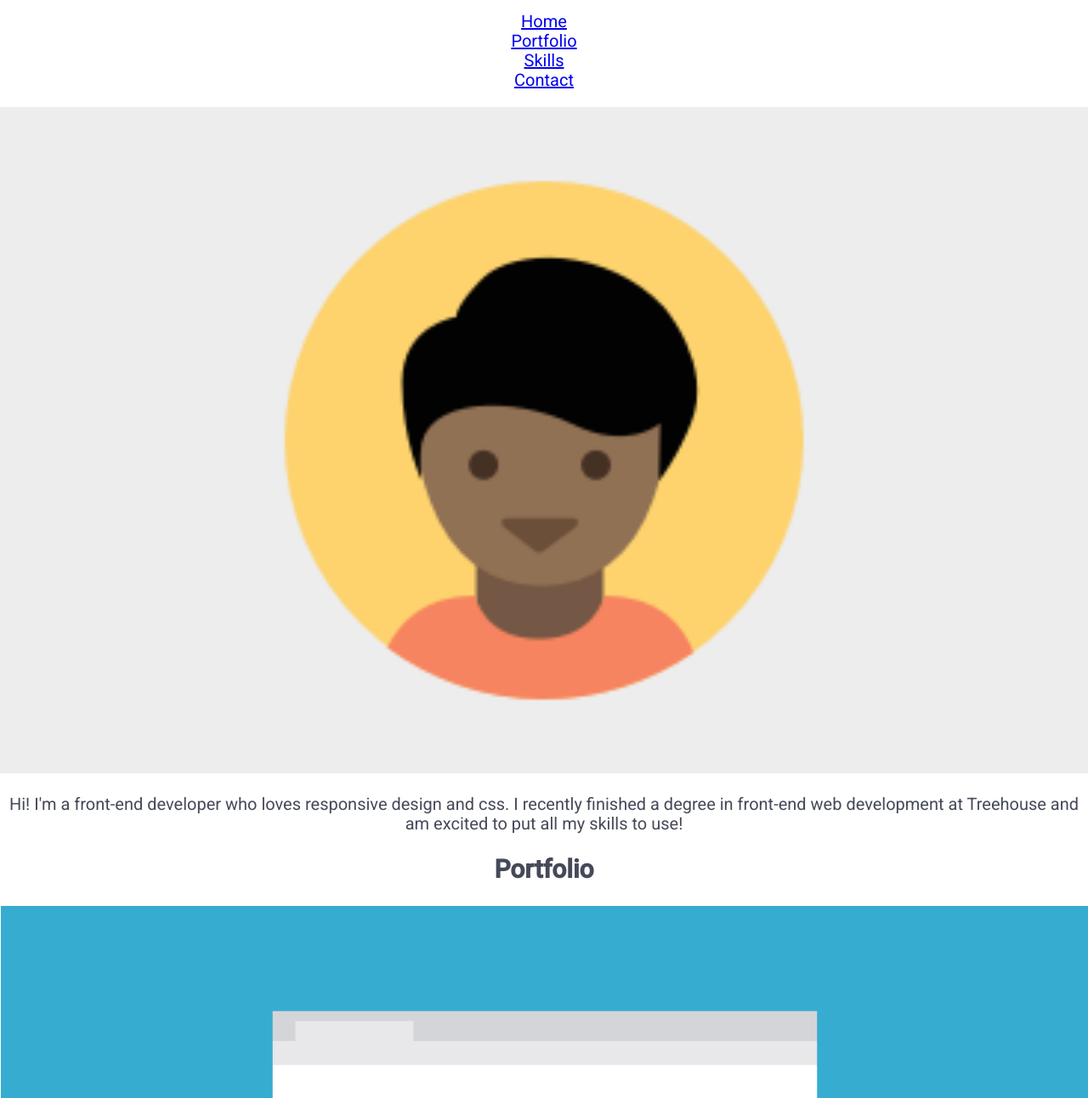
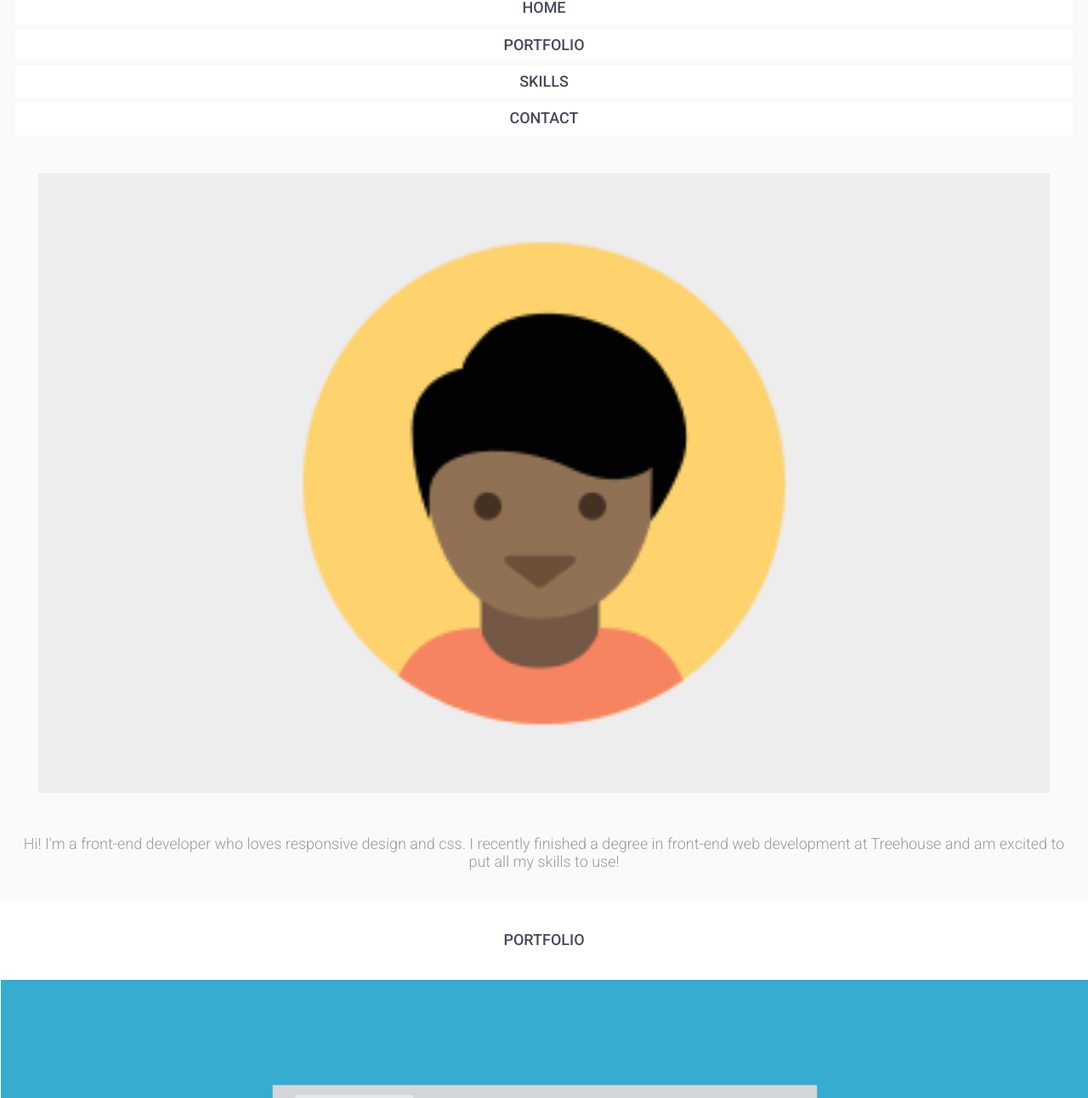
Before and after one commit to tdgcardwell/Mobile-first-Responsive-Layout, a plain HTML site: page index.html in a window 1280 px wide. Shown: the part 86-1378 px from the top of the page at 85% size. Drawn offline with Linux system fonts and the light colour scheme; a web font is replaced by a local one.

Commit message:
Header styling

```diff
--- a/css/styles.css
+++ b/css/styles.css
@@ -4,17 +4,40 @@
 }
 
 html {
-  font-size: 20px;
+  font-size: 18px;
 }
 
 body {
-  color: #454959;
   font-family: 'Roboto', sans-serif;
+  font-weight: 300;
   text-align: center;
+}
+
+body, a, a:visited {
+    color: #454959;
+}
+
+p {
+  color: #646875;
 }
 
 h1, h4 {
   font-family: 'Inknut Antiqua', serif;
+}
+
+h1 {
+  font-size: 1.3rem;
+  margin: 1rem 1rem 1.75rem;
+}
+
+a, h2 {
+  text-transform: uppercase;
+  font-weight: 500;
+}
+
+h2 {
+  font-size: 1rem;
+  margin: 2rem;
 }
 
 ul {
@@ -22,13 +45,34 @@ ul {
   padding: 0;
 }
 
+header {
+  background-color: #fafafa;
+  margin-top: -1rem;
+  padding: 1rem;
+}
+
 nav li {
   display: block;
+  background-color: #fff;
+  margin-bottom: 0.25rem;
+  padding: .5rem;
+}
+
+a {
+  text-decoration: none;
 }
 
 img {
   width: 100%;
 }
 
+header img {
+  padding: 1.5rem;
+}
+
+header p {
+  color: #9999a5;
+}
+
 
 /* ============= Media Queries ============= */
--- a/index.html
+++ b/index.html
@@ -29,20 +29,20 @@
       <h1>Thomas Cardwell</h1>
       <nav>
         <ul>
-          <li><a href="#">Home</a></li>
-          <li><a href="#Portfolio">Portfolio</a></li>
-          <li><a href="#Skills">Skills</a></li>
-          <li><a href="#Contact">Contact</a></li>
+          <a href="#"><li>Home</li></a>
+          <a href="#Portfolio"><li>Portfolio</li></a>
+          <a href="#Skills"><li>Skills</li></a>
+          <a href="#Contact"><li>Contact</li></a>
         </ul>
       </nav>
+      <section id="Intro">
+        <img src="img/responsive-layout-profile.png" alt="Illustration of Thomas Cardwell">
+        <p>Hi! I'm a front-end developer who loves responsive design and css. I recently finished a degree in front-end web development at Treehouse and am excited to put all my skills to use!</p>
+      </section>
     </header>
 
     <!-- ================= Main =============== -->
     <main>
-      <section id="Intro">
-        <img src="img/responsive-layout-profile.png" alt="Illustration of Thomas Cardwell">
-        <p>Hi! I'm a front-end developer who loves responsive design and css. I recently finished a degree in front-end web development at Treehouse and am excited to put all my skills to use!</p>
-      </section>
       <section id="Portfolio">
         <h2>Portfolio</h2>
         <ul>
```
